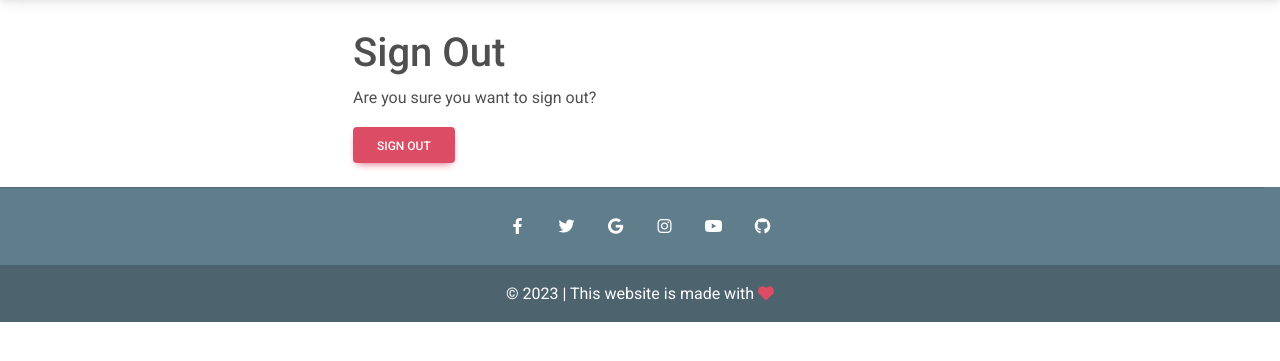
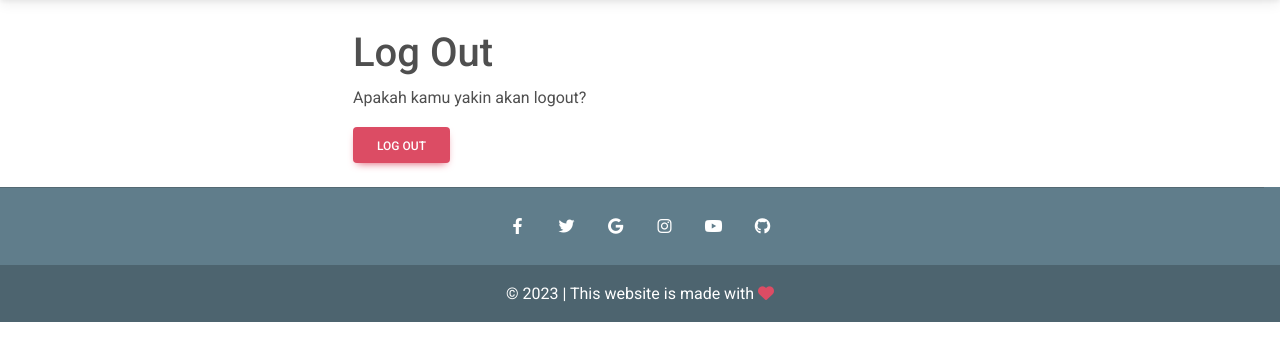
Before and after one commit to utamisl/Final_Project_C8, a Django app: template ecomm/ecomm/templates/account/logout.html in a window 1280 px wide. Shown: the part 59-420 px from the top of the page. Run offline with Django 4.2, Linux system fonts and the light colour scheme; the template is opened without the code that fills it: most values are stand-ins (such as "Sample title", 1, 10 or a date in 2020); parts of the project's set-up code (start-up, migrations or seed data) failed here and were passed over.

Commit message:
Update logout.html

```diff
--- a/ecomm/ecomm/templates/account/logout.html
+++ b/ecomm/ecomm/templates/account/logout.html
@@ -9,16 +9,16 @@
   <div class="container">
     <div class="my-3 col-6 offset-3">
 
-      <h1>{% trans "Sign Out" %}</h1>
+      <h1>{% trans "Log Out" %}</h1>
 
-      <p>{% trans 'Are you sure you want to sign out?' %}</p>
+      <p>{% trans 'Apakah kamu yakin akan logout?' %}</p>
 
       <form method="post" action="{% url 'account_logout' %}">
         {% csrf_token %}
         {% if redirect_field_value %}
         <input type="hidden" name="{{ redirect_field_name }}" value="{{ redirect_field_value }}"/>
         {% endif %}
-        <button class="btn btn-danger" type="submit">{% trans 'Sign Out' %}</button>
+        <button class="btn btn-danger" type="submit">{% trans 'Log Out' %}</button>
       </form>
 
     </div>
```
